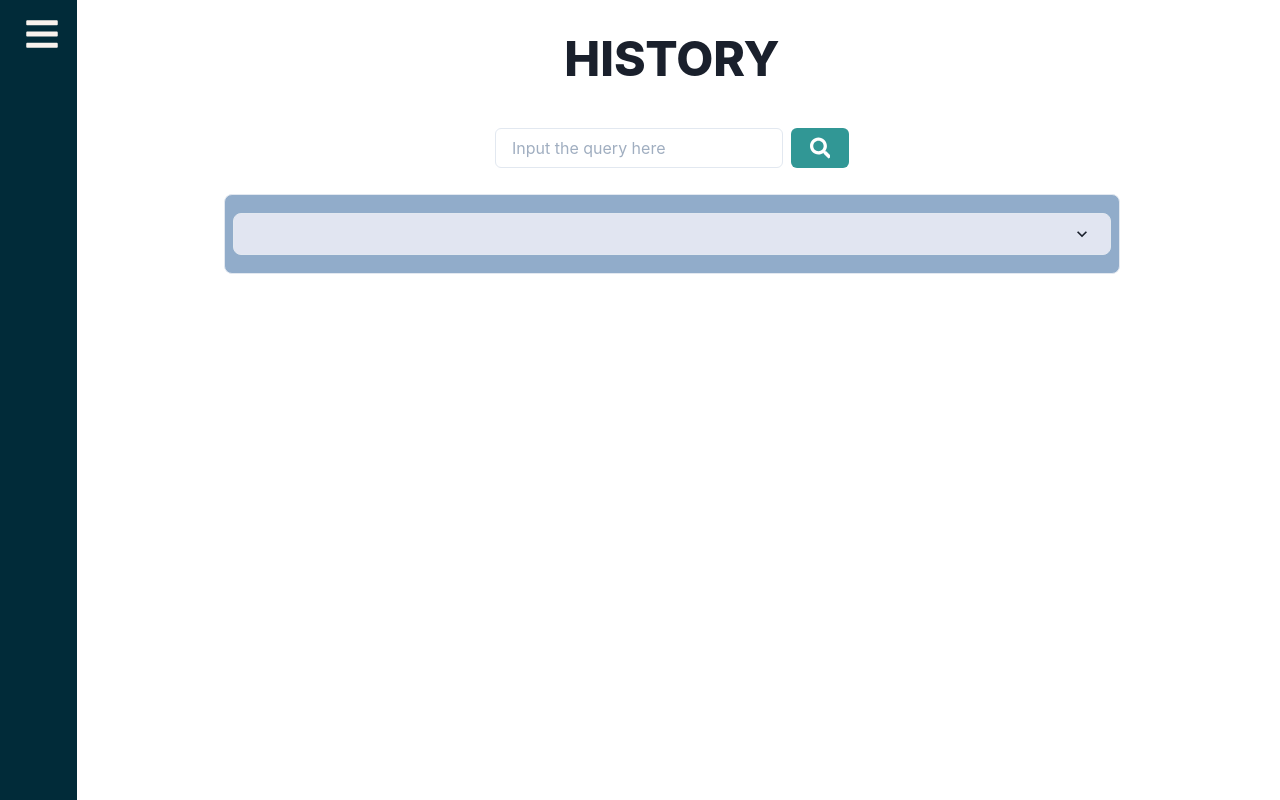
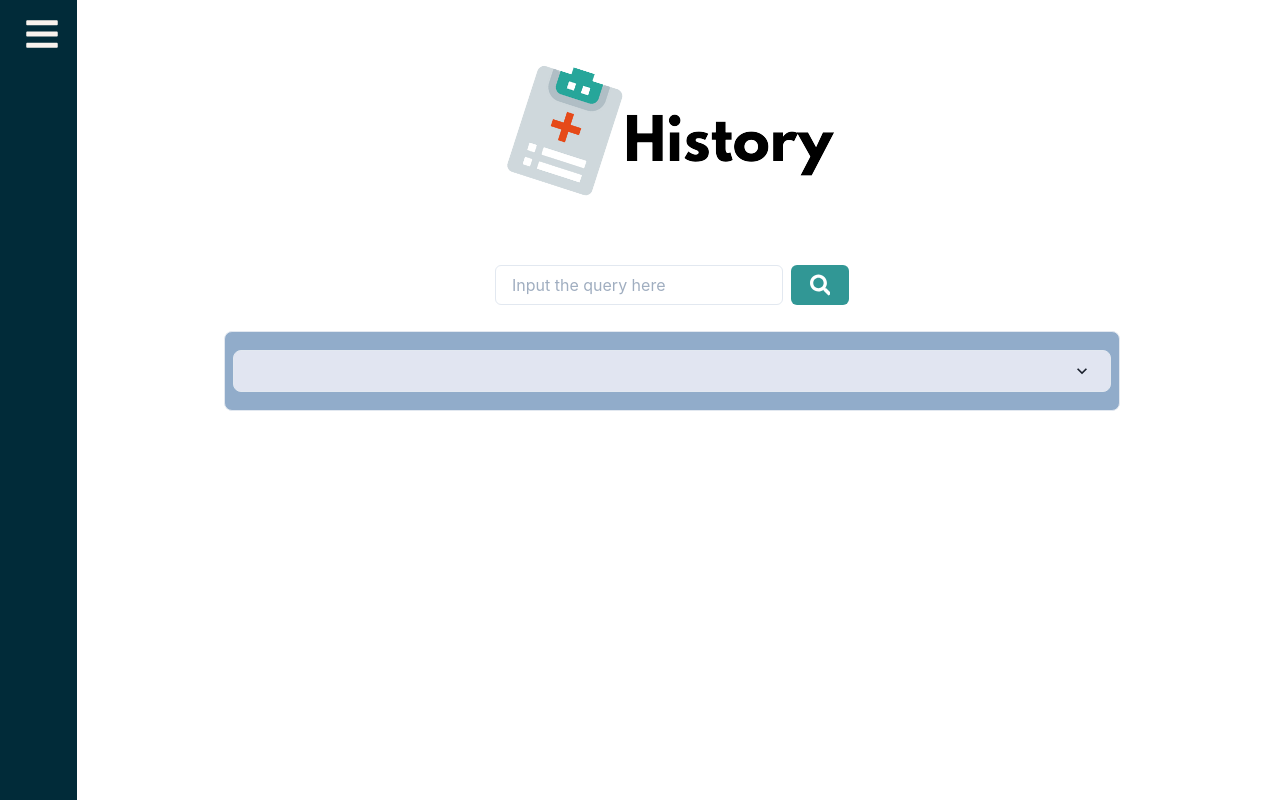
Before and after one commit to apwic/dna-pattern-matching, a React (Create React App) app in the folder src/client/: page /history in a window 1280 px wide. Built offline with nearby package versions, Linux system fonts and the light colour scheme; a web font is replaced by a local one.

Commit message:
Update History.js

```diff
--- a/src/client/src/ui/layout/History.js
+++ b/src/client/src/ui/layout/History.js
@@ -1,10 +1,10 @@
-import { Box, Heading, VStack, Button, HStack, Input , FormControl, Badge} from "@chakra-ui/react";
+import { Image, Flex ,Box, Heading, VStack, Button, HStack, Input , FormControl, Badge} from "@chakra-ui/react";
 import React from "react";
 import { useState, useEffect } from 'react';
 import HistoryStack from '../../components/HistoryStack';
 import apiClient from "../../http-common.js"
 import * as FaIcons from 'react-icons/fa';
-import history from '../../assets/history.png';
+import tes1 from '../../assets/history.png';
 
 function HistoryPage(){
 
@@ -84,14 +84,19 @@ function HistoryPage(){
 
   return (
     <VStack p={4 }align="center" justify="center" ml = '5vw'>
-      <Heading
+      {/* <Heading
       mb='2'
       fontWeight='extrabold'
       size='2xl'
       p = '19'
       >
         HISTORY
-      </Heading >
+      </Heading > */}
+      <Flex align="center" justify="center"  py = '10'>
+          <Box>
+            <Image boxSize='100%' src={tes1} alt="logo1"/>
+          </Box>
+      </Flex>
 
         <VStack p = '10px'>
       <HStack >
```
